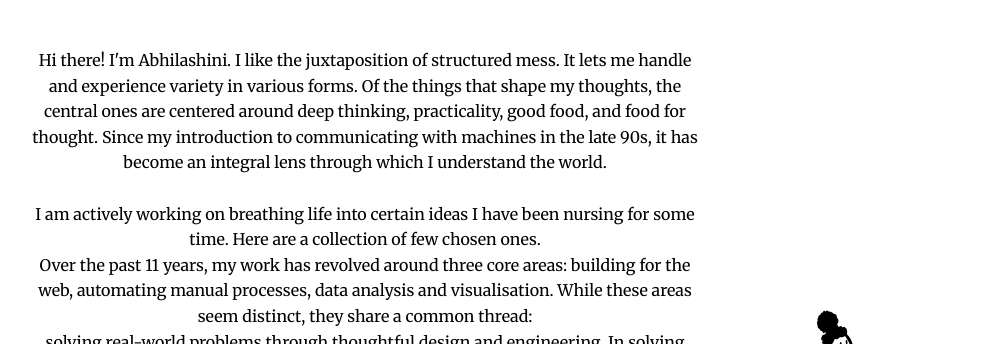
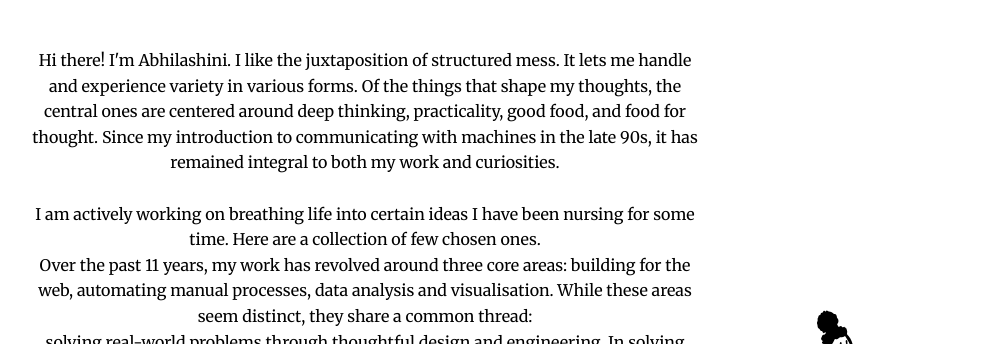
Before and after one commit to abhilashini/abhilashini.github.io, a Jekyll site: the page built from index.md, in a window 1280 px wide and 900 px high. Shown: the top 344 px of the window, without its empty margins (283-1279 px from the left). Built offline with Jekyll 4.4.1, drawn with Linux system fonts in a browser that asks for light colours.

Commit message:
Updated introduction.

```diff
--- a/index.md
+++ b/index.md
@@ -5,7 +5,7 @@ layout: default
 <div class="centered-column">
   <!-- Intro Section -->
   <section class="section" id="intro">
-    <p>Hi there! I'm Abhilashini. I like the juxtaposition of structured mess. It lets me handle and experience variety in various forms. Of the things that shape my thoughts, the central ones are centered around deep thinking, practicality, good food, and food for thought. Since my introduction to communicating with machines in the late 90s, it has become an integral lens through which I understand the world. </p>
+    <p>Hi there! I'm Abhilashini. I like the juxtaposition of structured mess. It lets me handle and experience variety in various forms. Of the things that shape my thoughts, the central ones are centered around deep thinking, practicality, good food, and food for thought. Since my introduction to communicating with machines in the late 90s, it has remained integral to both my work and curiosities. </p>
     <br/>
     <p>I am actively working on breathing life into certain ideas I have been nursing for some time. Here are a collection of few chosen ones. </p>
     <p>Over the past 11 years, my work has revolved around three core areas: building for the web, automating manual processes, data analysis and visualisation. While these areas seem distinct, they share a common thread: <br/> solving real-world problems through thoughtful design and engineering. In solving problems, plans often deviate as complexity creeps in, assumptions falter, and past lessons fall short. Here, I share reflections on simplifying the complex, adapting to new constraints, and the continuous learning that shapes my perspective.</p>
```
Also changed, not shown: 1 other file.
